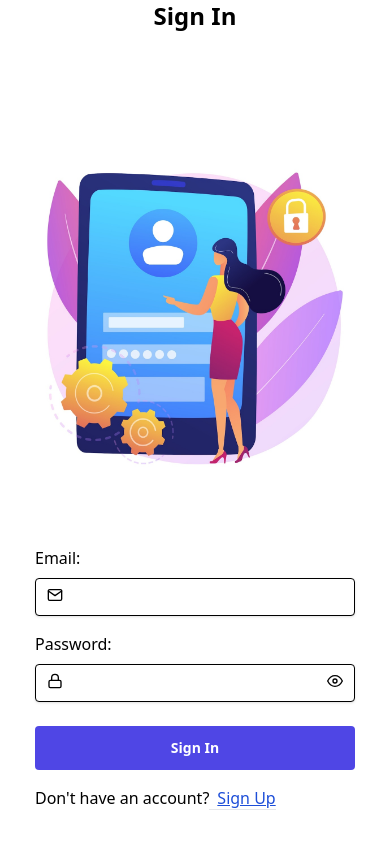
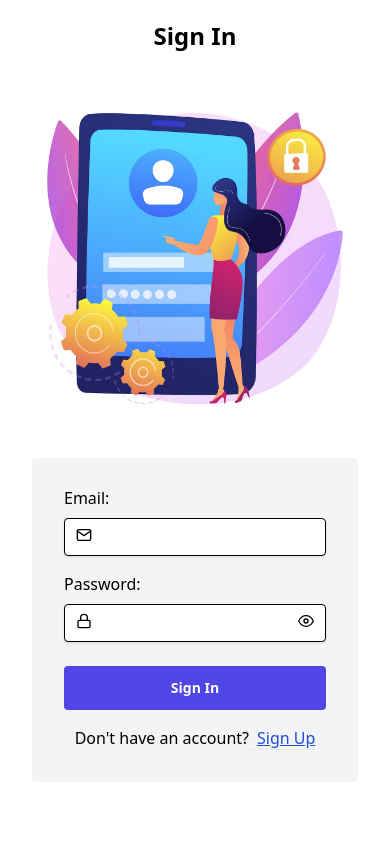
Before and after one commit to daysuwaa/PicPlus, a React (Create React App) app: page /PicPlus/signin in a window 390 px wide. Built offline with nearby package versions, Linux system fonts and the light colour scheme; a web font is replaced by a local one.

Commit message:
Finished with sign in

```diff
--- a/src/components/Signin.jsx
+++ b/src/components/Signin.jsx
@@ -13,21 +13,24 @@ const SignIn = () => {
   };
 
   return (
+    <div>
+    <h2 className='text-2xl text-center mb-4 pt-5 font-semibold'>Sign In</h2>
+    <div className="md:flex">
+      {/* Image section */}
 
-    <div className="md:flex">
-    <h2 className="text-2xl font-bold text-center mb-4">Sign In</h2>
-      <div className="w-full md:w-1/2 pt-[5rem]">
-        <img src={Picture2} alt="pix" className="w-full rounded " />
+      <div className="w-full md:w-1/2">
+        <img src={Picture2} alt="pix" className="w-full rounded md:py-[5rem] lg:py-[0rem]" />
       </div>
 
-      <div className=" w-full max-w-sm mx-auto  h-2">
-           <form className="lg:bg-gray-100 lg:shadow-md rounded px-8 pt-7 pb-8 mb-4">
-
+      {/* Form section */}
+      <div className="w-full lg:w-[38rem] md:w-1/2 px-[2rem] md:py-[9rem] lg:py-[11rem] h-2 ">
+        <form className="  rounded px-8 pt-7 pb-8 mb-4 bg-gray-100">
+          {/* Email section */}
           <div className="mb-4 text-black">
             <div className="relative">
               <label className='pb-2'>Email:
                 <span className="absolute inset-y-0 left-0 flex items-center pl-3 pt-7">
-      <FiMail className="text-black font-bold" /> {/* Email icon */}
+                  <FiMail className="text-black font-bold" />
                 </span>
                 <input
                   className="shadow appearance-none border border-black rounded w-full py-2 pl-10 pr-3 text-gray-700 leading-tight focus:outline-none focus:shadow-outline mt-2"
@@ -39,28 +42,28 @@ const SignIn = () => {
             </div>
           </div>
 
+          {/* Password section */}
           <div className="relative">
-<label className='pb-2 '>Password:
-  <span className="absolute inset-y-0 left-0 flex items-center pl-3 pt-7 ">
-    <FiLock className="text-black font-extrabold" /> {/* Password icon */}
+            <label className='pb-2'>Password:
+              <span className="absolute inset-y-0 left-0 flex items-center pl-3 pt-7">
+                <FiLock className="text-black font-extrabold" />
               </span>
               <input
                 className="shadow appearance-none border border-black rounded w-full py-2 pl-10 pr-3 text-gray-700 leading-tight focus:outline-none focus:shadow-outline mt-2"
                 type={showPassword ? 'text' : 'password'}
-
                 value={password}
                 onChange={(e) => setPassword(e.target.value)}
               />
-  </label>
               <span
                 className="absolute inset-y-0 right-0 pr-3 flex items-center cursor-pointer pt-7"
                 onClick={handlePasswordToggle}
               >
                 {showPassword ? <FiEyeOff /> : <FiEye />}
               </span>
+            </label>
           </div>
 
-
+          {/* Sign-in button */}
           <div className="flex items-center justify-center mt-6">
             <button
               className="bg-indigo-600 hover:bg-blue-700 text-white font-bold py-2 px-4 focus:outline-none focus:shadow-outline w-[400px] rounded h-11"
@@ -69,22 +72,20 @@ const SignIn = () => {
               <p className='text-sm'>Sign In</p>
             </button>
           </div>
-<p className='pt-4'>Don't have an account?
+
+          {/* Text */}
+          <p className='pt-4 text-center'>Don't have an account?
             <Link
               to="/PicPlus/signup"
-            className=" text-blue-700 border-b underline pl-2"
+              className="text-blue-700 border-b underline pl-2"
             >
               Sign Up
             </Link>
           </p>
         </form>
       </div>
-
-
-
-
       </div>
-
+    </div>
   );
 };
 
```
Also changed, not shown: src/components/SignIn.css (deleted, +0 -8 lines). Lines whose indentation alone changed are shown as unchanged.
